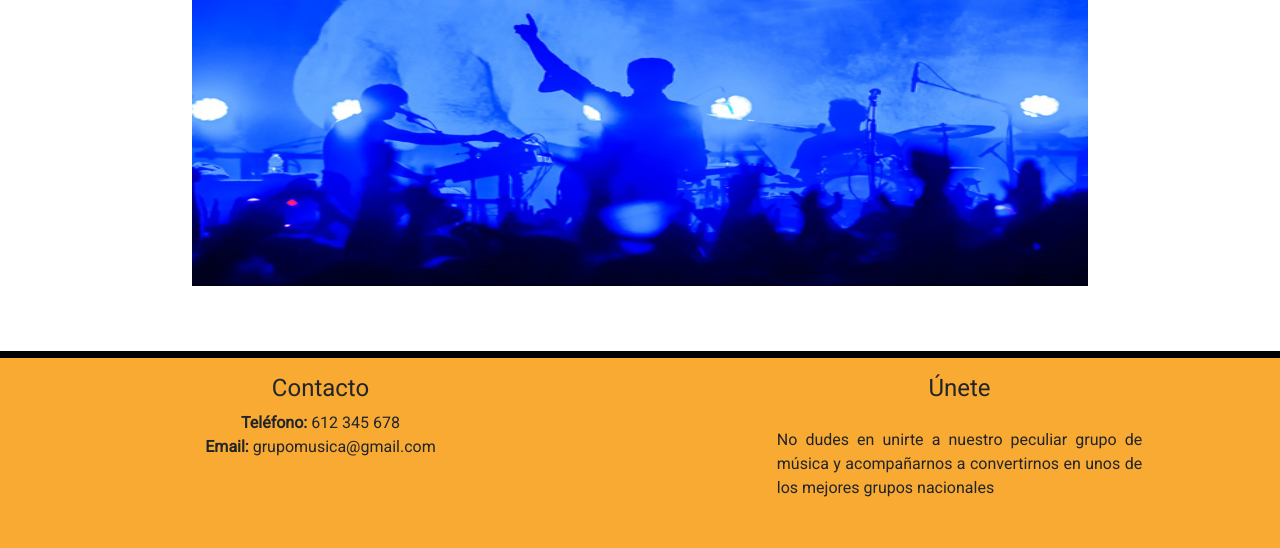
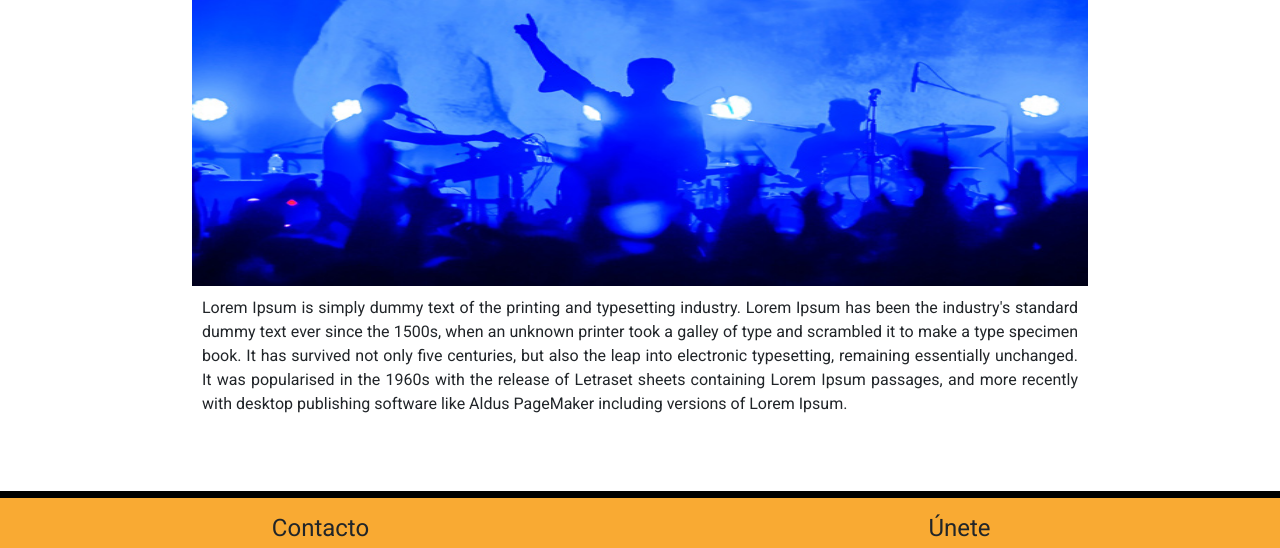
Before and after one commit to OmarAdolfo/MiGrupoMusica, a website built with Parcel: page src/info-band.html in a window 1280 px wide. Shown: the part 1671-2219 px from the top of the page. Built offline with nearby package versions, Linux system fonts and the light colour scheme; some packages are replaced by stand-ins of ours.

Commit message:
PEC2
> Se añade párrafo dentro la pantalla de artículo

```diff
--- a/src/info-band.html
+++ b/src/info-band.html
@@ -103,6 +103,15 @@
         </p>
       </div>
       <img class="new__photo new__photo--secondary" src="assets/images/tour.jpg" alt="Imagen de la noticia">
+      <p class="new__paragraph">
+        Lorem Ipsum is simply dummy text of the printing and typesetting industry. Lorem Ipsum has been the industry's
+        standard dummy text ever since the 1500s, when an unknown printer took a galley of type and scrambled it to make
+        a
+        type specimen book. It has survived not only five centuries, but also the leap into electronic typesetting,
+        remaining essentially unchanged. It was popularised in the 1960s with the release of Letraset sheets containing
+        Lorem Ipsum passages, and more recently with desktop publishing software like Aldus PageMaker including versions
+        of Lorem Ipsum.
+      </p>
     </article>
   </main>
   <footer class="footer">
@@ -120,11 +129,11 @@
           </div>
         </div>
         <div class="col-12 col-md-6 mt-md-0 mt-4">
-            <h4>Únete</h4>
-            <p class="footer__paragraph">No dudes en unirte a nuestro peculiar grupo de música y acompañarnos a
-              convertirnos en
-              unos de los
-              mejores grupos nacionales</p>
+          <h4>Únete</h4>
+          <p class="footer__paragraph">No dudes en unirte a nuestro peculiar grupo de música y acompañarnos a
+            convertirnos en
+            unos de los
+            mejores grupos nacionales</p>
         </div>
       </div>
       <div class="row mt-md-5 mt-0">
```
